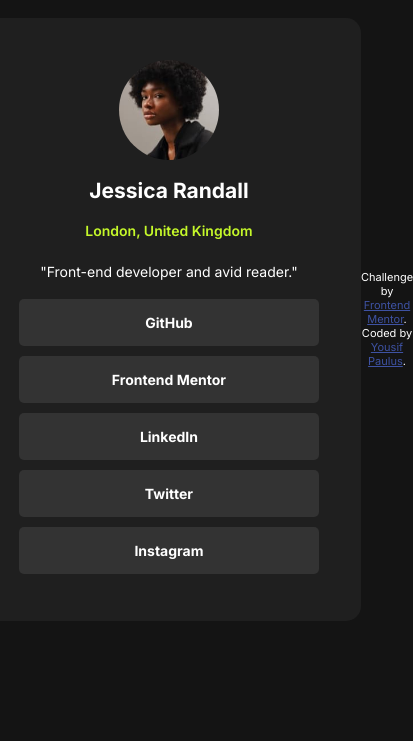
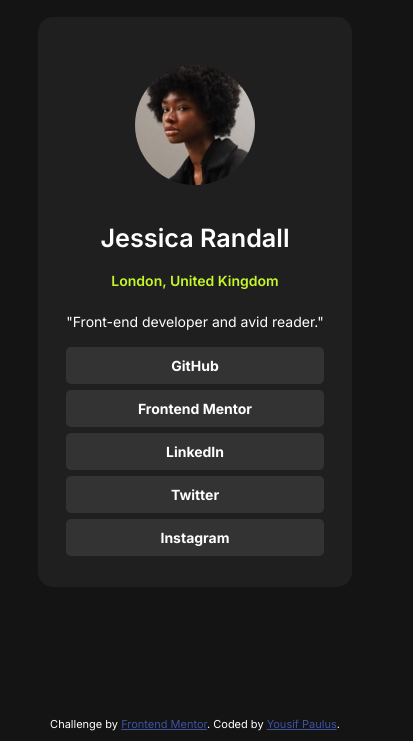
Before and after one commit to yousifpa98/FrontendMentor-Social_links_profile_solution, a plain HTML site: page index.html in a window 390 px wide. Shown: the part 103-844 px from the top of the page, 413 px wide, since content can reach past the window. Drawn offline with Linux system fonts and the light colour scheme.

Commit message:
minor cosmetics and responsive

```diff
--- a/style.css
+++ b/style.css
@@ -6,15 +6,18 @@ body {
     font-family: "Inter", sans-serif;
     color: hsl(0, 0%, 100%);
     display: flex;
+    flex-direction: column;
     justify-content: center;
     align-items: center;
-    height: 100vh;
+    min-height: 100vh;
     margin: 0;
 }
 
 .attribution {
     font-size: 11px;
     text-align: center;
+    margin-top: auto;
+    padding: 10px 0;
 }
 
 .attribution a {
@@ -25,7 +28,7 @@ body {
     display: flex;
     justify-content: center;
     align-items: center;
-    height: 100vh;
+    flex: 1;
 }
 
 .contact-container {
@@ -35,20 +38,23 @@ body {
     flex-direction: column;
     justify-content: center;
     align-items: center;
-    width: 300px;
+    width: 320px;
     border-radius: 15px;
     text-align: center;
 }
 
 .contact-img img {
     border-radius: 50%;
-    width: 100px;
-    height: 100px;
+    width: 120px;
+    height: 120px;
+    padding: 20px;
 }
 
 .contact-name {
     color: hsl(0, 0%, 100%);
     margin: 15px 0 5px 0;
+    font-weight: 600;
+    font-size: 1.8em;
 }
 
 .location {
@@ -78,3 +84,16 @@ body {
     color: hsl(0, 0%, 12%);
     background-color: hsl(75, 94%, 57%);
 }
+
+/* Responsive Design */
+@media (max-width: 600px) {
+    .contact-container {
+        width: 90%;
+        padding: 2em;
+    }
+
+    .social-links a {
+        padding: 10px 0;
+        margin: 3px 0;
+    }
+}
```
